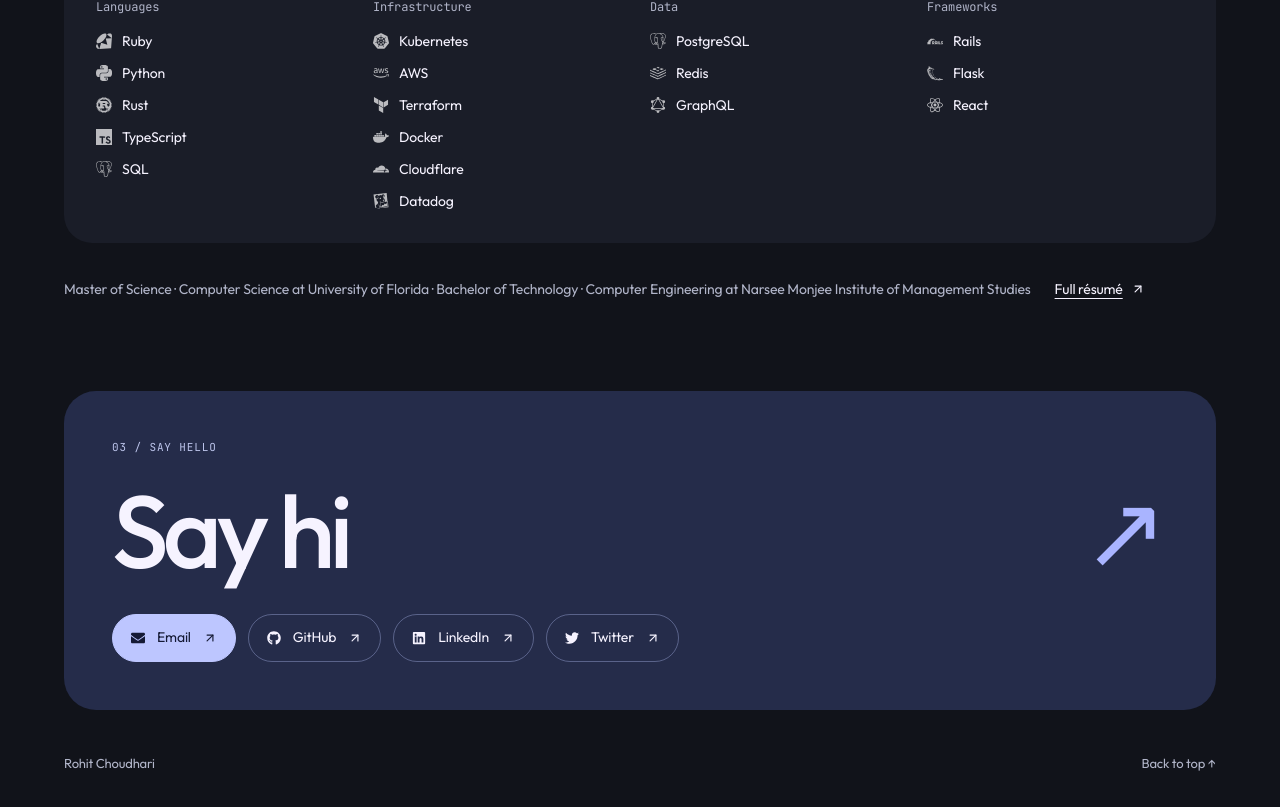
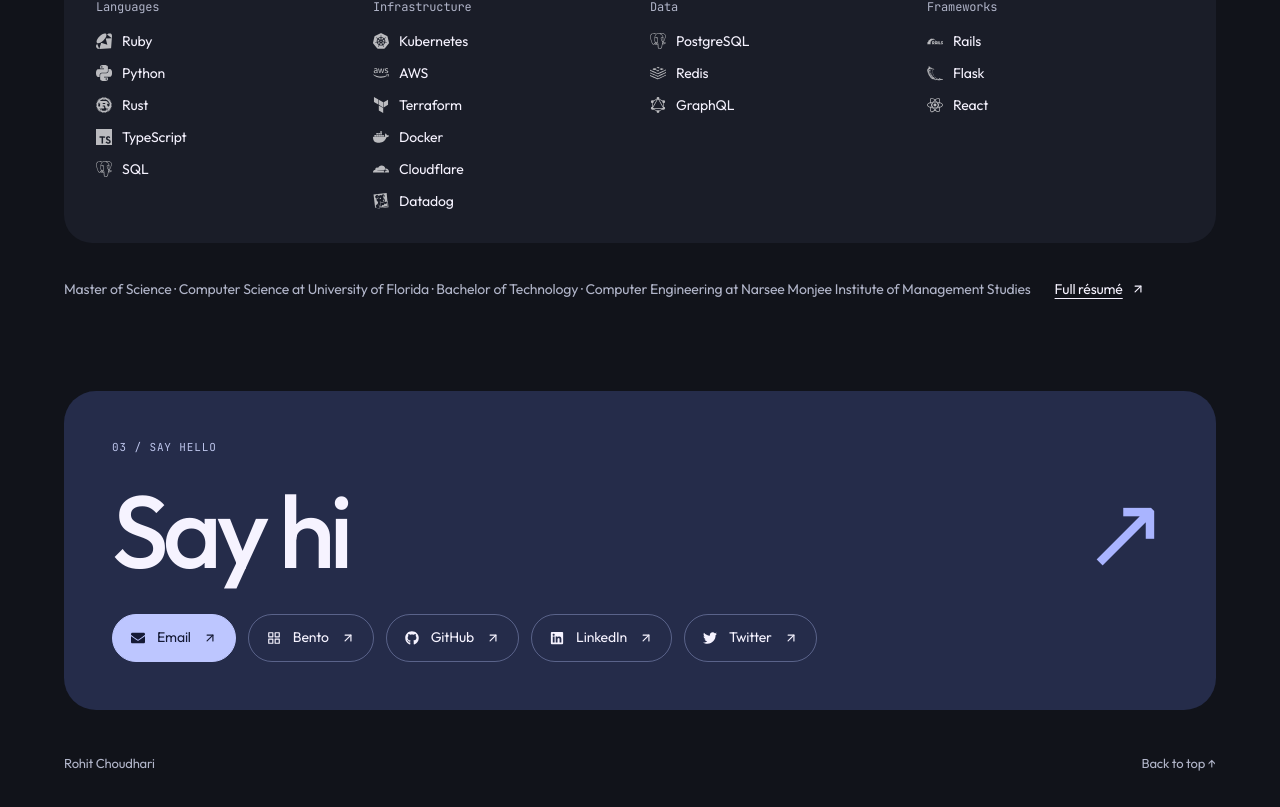
Before and after one commit to InfernapeXavier/InfernapeXavier.github.io, a Next.js app: page / in a window 1280 px wide. Shown: the part 2320-3127 px from the top of the page. Built offline with nearby package versions, Linux system fonts and the light colour scheme.

Commit message:
feat(home): link to Bento in contact panel
Amp-Thread-ID: https://ampcode.com/threads/T-01a14c07-da29-7310-b8ab-fd409417c6c2
Co-authored-by: Amp <amp@ampcode.com>

```diff
--- a/src/app/page.tsx
+++ b/src/app/page.tsx
@@ -1,5 +1,10 @@
 import { FaGithub, FaLinkedin, FaTwitter, FaEnvelope } from "react-icons/fa";
-import { FiArrowDown, FiArrowUpRight, FiDatabase } from "react-icons/fi";
+import {
+  FiArrowDown,
+  FiArrowUpRight,
+  FiDatabase,
+  FiGrid,
+} from "react-icons/fi";
 import AnimateOnScroll from "@/components/AnimateOnScroll";
 import Experience from "@/components/Experience";
 import FeaturedProject from "@/components/FeaturedProject";
@@ -180,6 +185,14 @@
               <FiArrowUpRight aria-hidden="true" />
             </a>
             <a
+              href="https://links.rohitc.tech"
+              target="_blank"
+              rel="noreferrer"
+            >
+              <FiGrid aria-hidden="true" /> Bento{" "}
+              <FiArrowUpRight aria-hidden="true" />
+            </a>
+            <a
               href="https://github.com/InfernapeXavier"
               target="_blank"
               rel="noreferrer"
```
